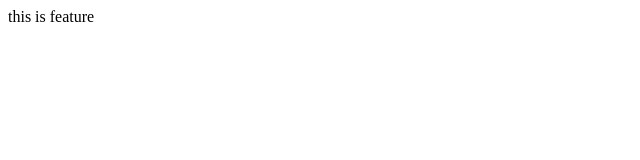
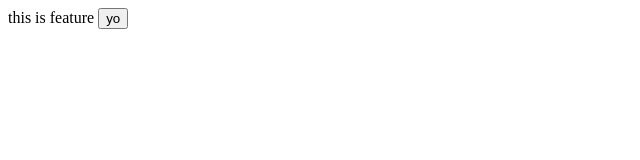
Before and after one commit to AK8959/local-repo, a plain HTML site: page index.html in a window 1280 px wide. Shown: the full height of the page, 0-640 px from the left. Drawn offline with Linux system fonts and the light colour scheme.

Commit message:
new button

```diff
--- a/index.html
+++ b/index.html
@@ -1 +1 @@
-<p>this is feature</p >
+<p>this is feature <button>yo</button></p >
```
